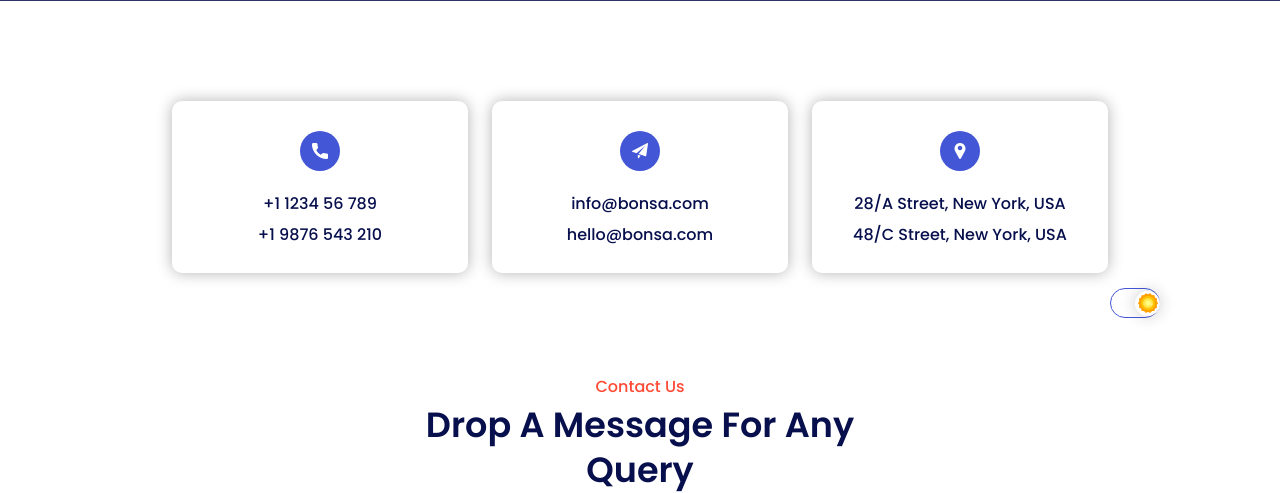
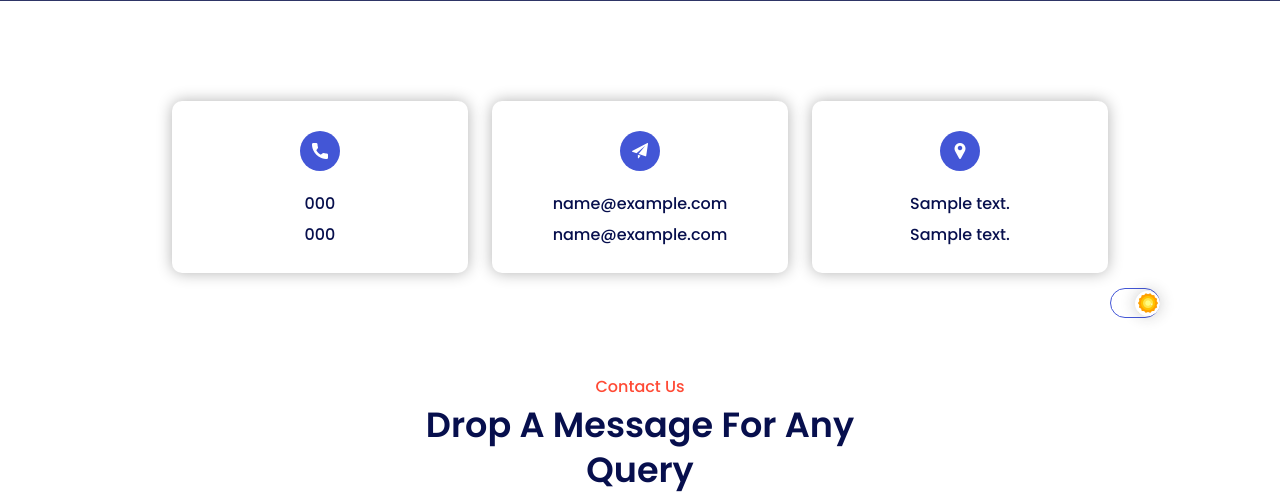
Before and after one commit to gaybullayevumid/bonsa, a Django app: page /contact/ in a window 1280 px wide. Shown: the part 467-960 px from the top of the page. Run offline with Django 4.2, Linux system fonts and the light colour scheme; tables that the repository leaves empty hold one stand-in row (values such as "Sample post"); some libraries are stand-ins or nearby versions.

Commit message:
feat: create contactinfo model

```diff
--- a/base/admin.py
+++ b/base/admin.py
@@ -4,3 +4,4 @@ from .models import *
 # Register your models here.
 
 admin.site.register(Home)
+admin.site.register(ContactInfo)
--- a/base/models.py
+++ b/base/models.py
@@ -10,3 +10,15 @@ class Home(models.Model):
 
     class Meta:
         verbose_name_plural = "Home"
+
+
+class ContactInfo(models.Model):
+    phone1 = models.CharField(max_length=20)
+    phone2 = models.CharField(max_length=20)
+    email1 = models.EmailField()
+    email2 = models.EmailField()
+    address1 = models.CharField(max_length=255)
+    address2 = models.CharField(max_length=255)
+
+    def __str__(self):
+        return self.email1
--- a/base/views.py
+++ b/base/views.py
@@ -55,5 +55,7 @@ class TestimonialPageView(TemplateView):
     template_name = "pages/testimonial.html"
 
 
-class ContactPageView(TemplateView):
+class ContactPageView(ListView):
+    model = ContactInfo
     template_name = "pages/contact.html"
+    context_object_name = "contacts"
--- a/templates/pages/contact.html
+++ b/templates/pages/contact.html
@@ -23,15 +23,16 @@
 <div class="contact-area pt-100 pb-70">
   <div class="container contact-width">
     <div class="row">
+        {% for contact in contacts %}
       <div class="col-lg-4 col-sm-6">
         <div class="contact-card">
           <i class="flaticon-call"></i>
           <ul>
             <li>
-              <a href="tel:+1123456789"> +1 1234 56 789 </a>
+              <a href="tel:+1123456789"> {{ contact.phone1 }} </a>
             </li>
             <li>
-              <a href="tel:+19876543210"> +1 9876 543 210 </a>
+              <a href="tel:+19876543210"> {{ contact.phone2 }} </a>
             </li>
           </ul>
         </div>
@@ -42,10 +43,10 @@
           <i class="flaticon-paper-plane"></i>
           <ul>
             <li>
-              <a href="mailto:info@bonsa.com">info@bonsa.com</a>
+              <a href="mailto:{{ contact.email1 }}">{{ contact.email1 }}</a>
             </li>
             <li>
-              <a href="mailto:hello@bonsa.com">hello@bonsa.com</a>
+              <a href="mailto:{{ contact.email2}}">{{ contact.email1 }}</a>
             </li>
           </ul>
         </div>
@@ -55,11 +56,12 @@
         <div class="contact-card">
           <i class="flaticon-pin"></i>
           <ul>
-            <li>28/A Street, New York, USA</li>
-            <li>48/C Street, New York, USA</li>
+            <li>{{ contact.address1}}</li>
+            <li>{{ contact.address2}}</li>
           </ul>
         </div>
       </div>
+        {% endfor %}
     </div>
   </div>
 </div>
```
Also changed, not shown: base/migrations/0010_contactinfo.py (added).
